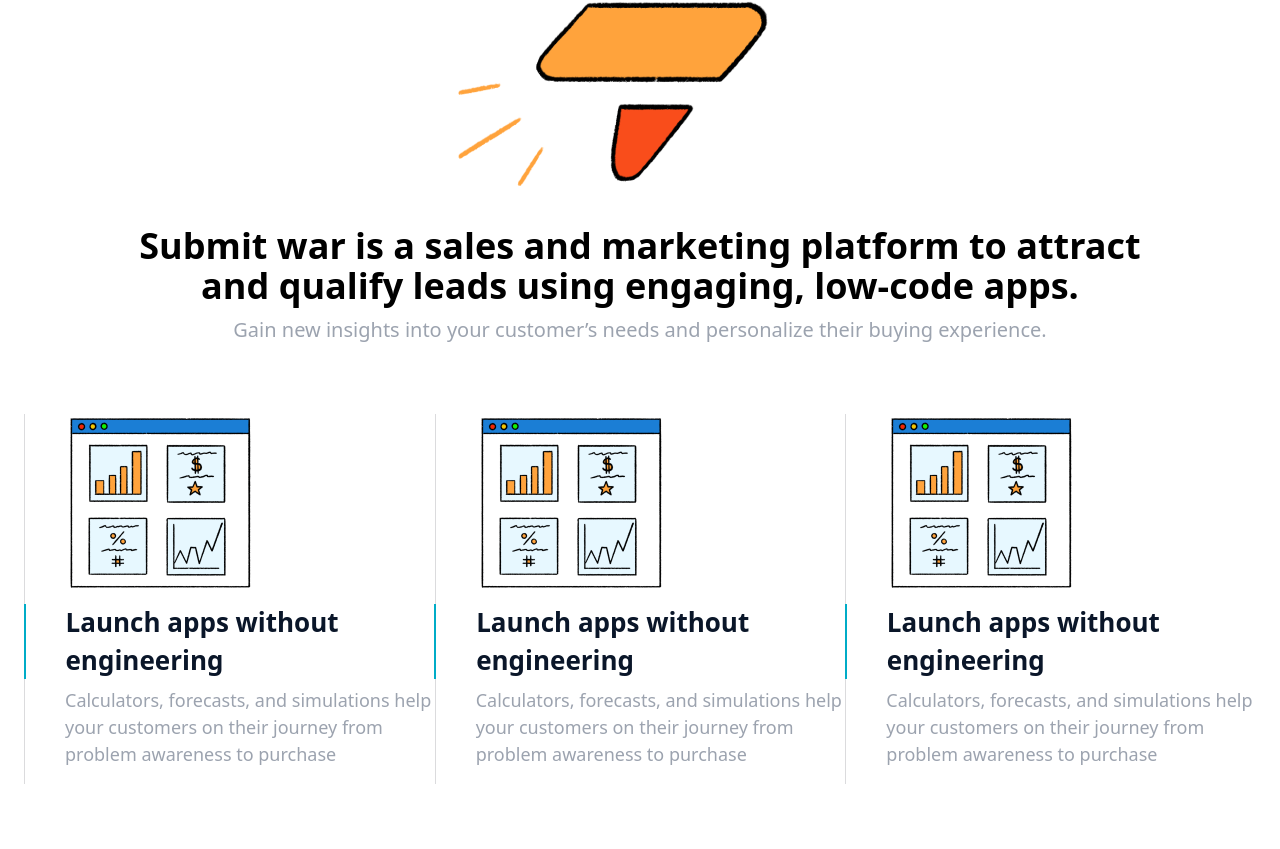
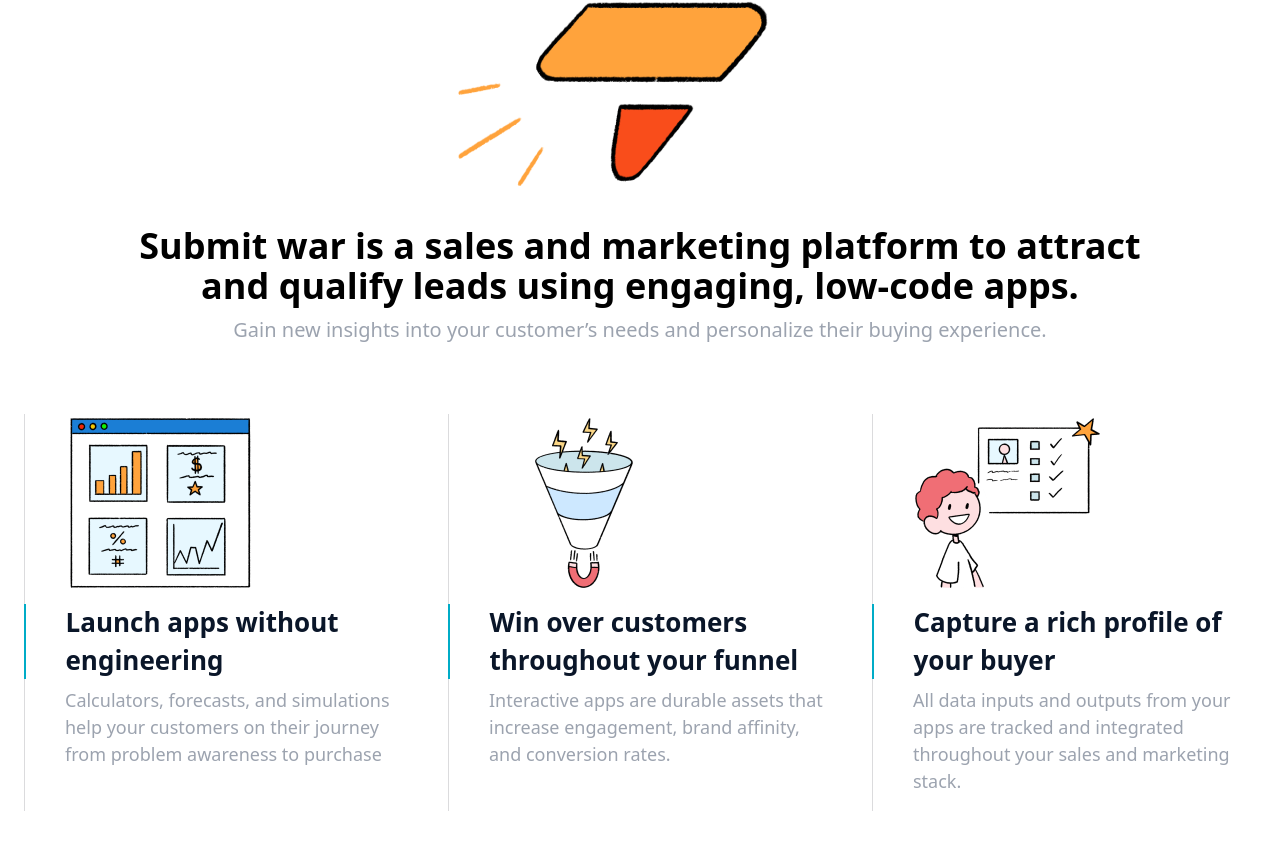
Before and after one commit to samirzjadhav/ecommerces-web, a Next.js app: page / in a window 1280 px wide. Shown: the part 2626-3475 px from the top of the page. Built offline with nearby package versions, Linux system fonts and the light colour scheme.

Commit message:
feat: change information in wrapper

```diff
--- a/src/pages/index.js
+++ b/src/pages/index.js
@@ -170,7 +170,7 @@
               </p>
             </div>
           </div>
-          <div className="information grid grid-cols-3">
+          <div className="information grid grid-cols-3 gap-[40px]">
             <div className="info-wrapper">
               <div className="img-wrapper">
                 <img src="./img/calculator-illustration.png" alt="" />
@@ -185,26 +185,30 @@
             </div>
             <div className="info-wrapper">
               <div className="img-wrapper">
-                <img src="./img/calculator-illustration.png" alt="" />
+                <img src="./img/funnel-illustration.png" alt="" />
               </div>
               <div className="img-content">
-                <h3 className="img-heading">Launch apps without engineering</h3>
+                <h3 className="img-heading">
+                  Win over customers throughout your funnel
+                </h3>
               </div>
               <p className="img-discription">
-                Calculators, forecasts, and simulations help your customers on
-                their journey from problem awareness to purchase
+                Interactive apps are durable assets that increase engagement,
+                brand affinity, and conversion rates.
               </p>
             </div>
             <div className="info-wrapper">
               <div className="img-wrapper">
-                <img src="./img/calculator-illustration.png" alt="" />
+                <img src="./img/profile-illustration.png" alt="" />
               </div>
               <div className="img-content">
-                <h3 className="img-heading">Launch apps without engineering</h3>
+                <h3 className="img-heading">
+                  Capture a rich profile of your buyer
+                </h3>
               </div>
               <p className="img-discription">
-                Calculators, forecasts, and simulations help your customers on
-                their journey from problem awareness to purchase
+                All data inputs and outputs from your apps are tracked and
+                integrated throughout your sales and marketing stack.
               </p>
             </div>
           </div>
```
